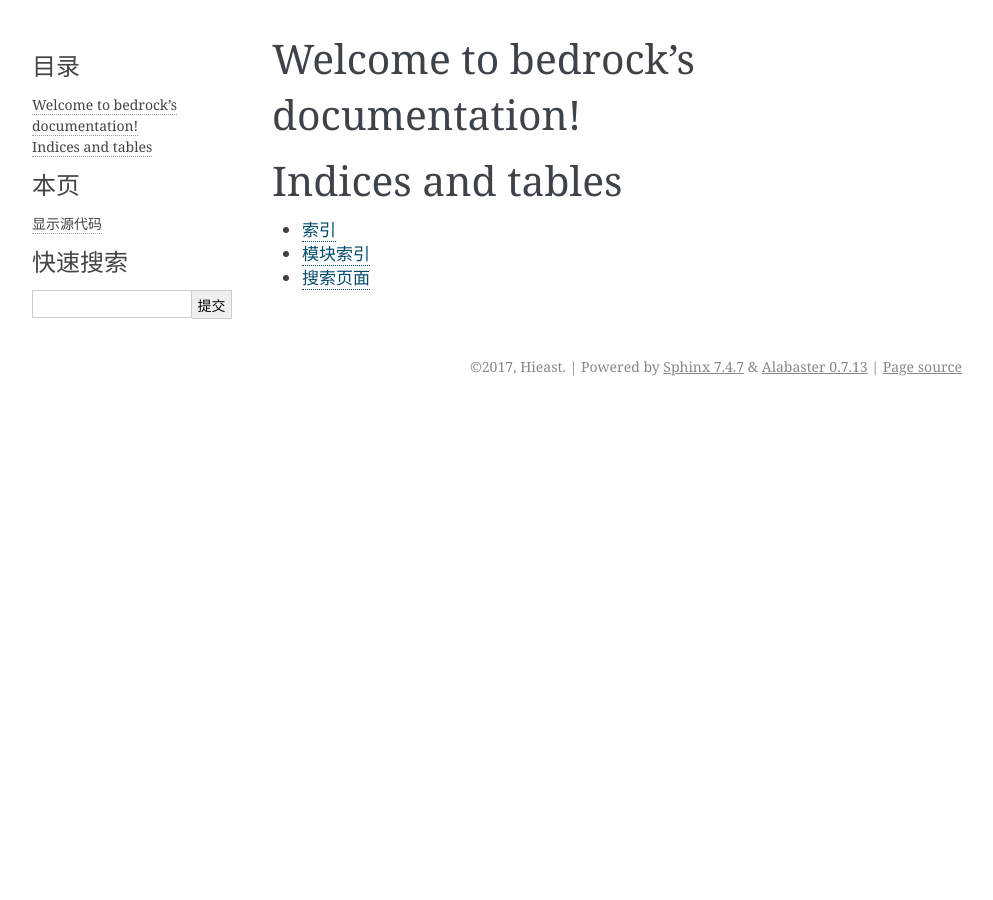
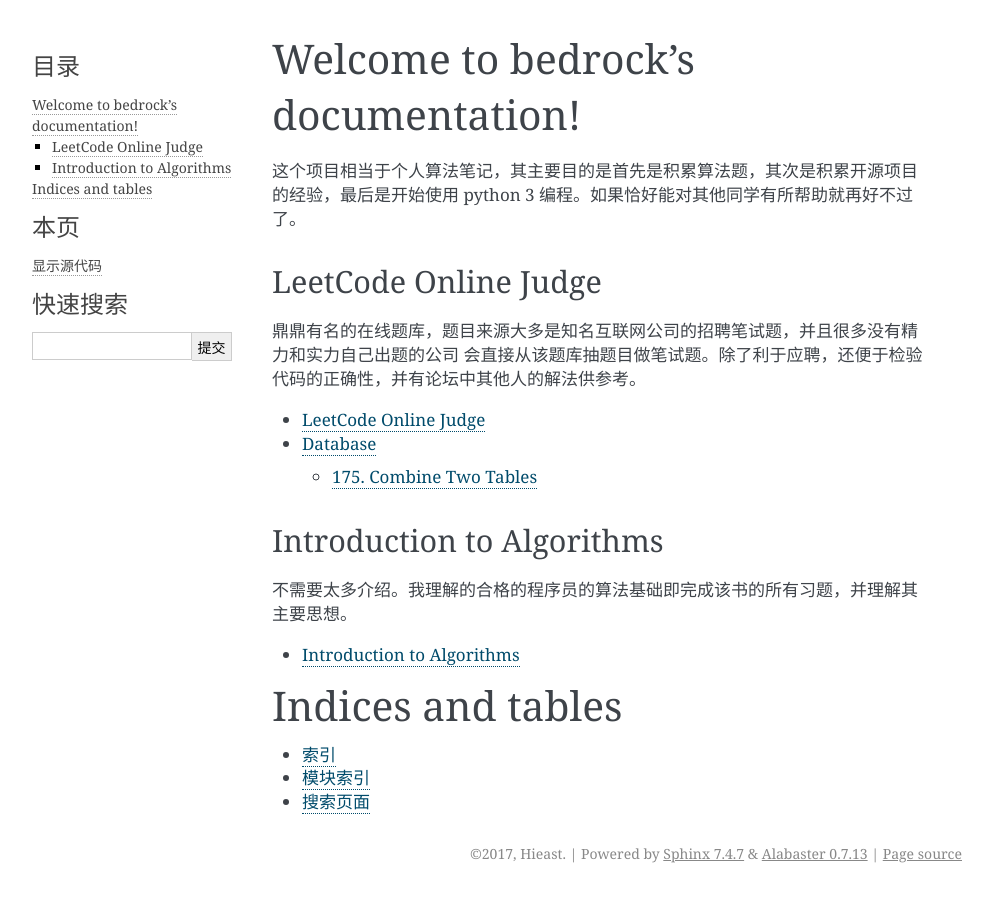
Before and after one commit to hieast/bedrock, a Sphinx documentation site: the page built from docs/index.rst, in a window 1280 px wide. Shown: the whole page, without its empty margins (148-1141 px from the left). Built offline with Sphinx 7.4.7, drawn with Linux system fonts in a browser that asks for light colours.

Commit message:
add index

```diff
--- /dev/null
+++ b/docs/CLRS/intro.rst
@@ -0,0 +1,6 @@
+.. _CLRS_intro:
+
+Introduction to Algorithms
+==========================
+
+that's enough!
--- a/docs/index.rst
+++ b/docs/index.rst
@@ -6,10 +6,35 @@
 Welcome to bedrock's documentation!
 ===================================
 
+
+这个项目相当于个人算法笔记，其主要目的是首先是积累算法题，其次是积累开源项目的经验，最后是开始使用
+python 3 编程。如果恰好能对其他同学有所帮助就再好不过了。
+
+
+
+LeetCode Online Judge
+---------------------
+
+鼎鼎有名的在线题库，题目来源大多是知名互联网公司的招聘笔试题，并且很多没有精力和实力自己出题的公司
+会直接从该题库抽题目做笔试题。除了利于应聘，还便于检验代码的正确性，并有论坛中其他人的解法供参考。
+
 .. toctree::
    :maxdepth: 2
-   :caption: Contents:
 
+   leetcode/intro
+   leetcode/database
+
+
+Introduction to Algorithms
+--------------------------
+
+
+不需要太多介绍。我理解的合格的程序员的算法基础即完成该书的所有习题，并理解其主要思想。
+
+.. toctree::
+   :maxdepth: 1
+
+   CLRS/intro
 
 
 Indices and tables
--- /dev/null
+++ b/docs/leetcode/intro.rst
@@ -0,0 +1,6 @@
+.. _leetcode_intro:
+
+LeetCode Online Judge
+=====================
+
+that's enough too!
```
Also changed, not shown: docs/leetcode/database.rst (added, +54 -0 lines).
